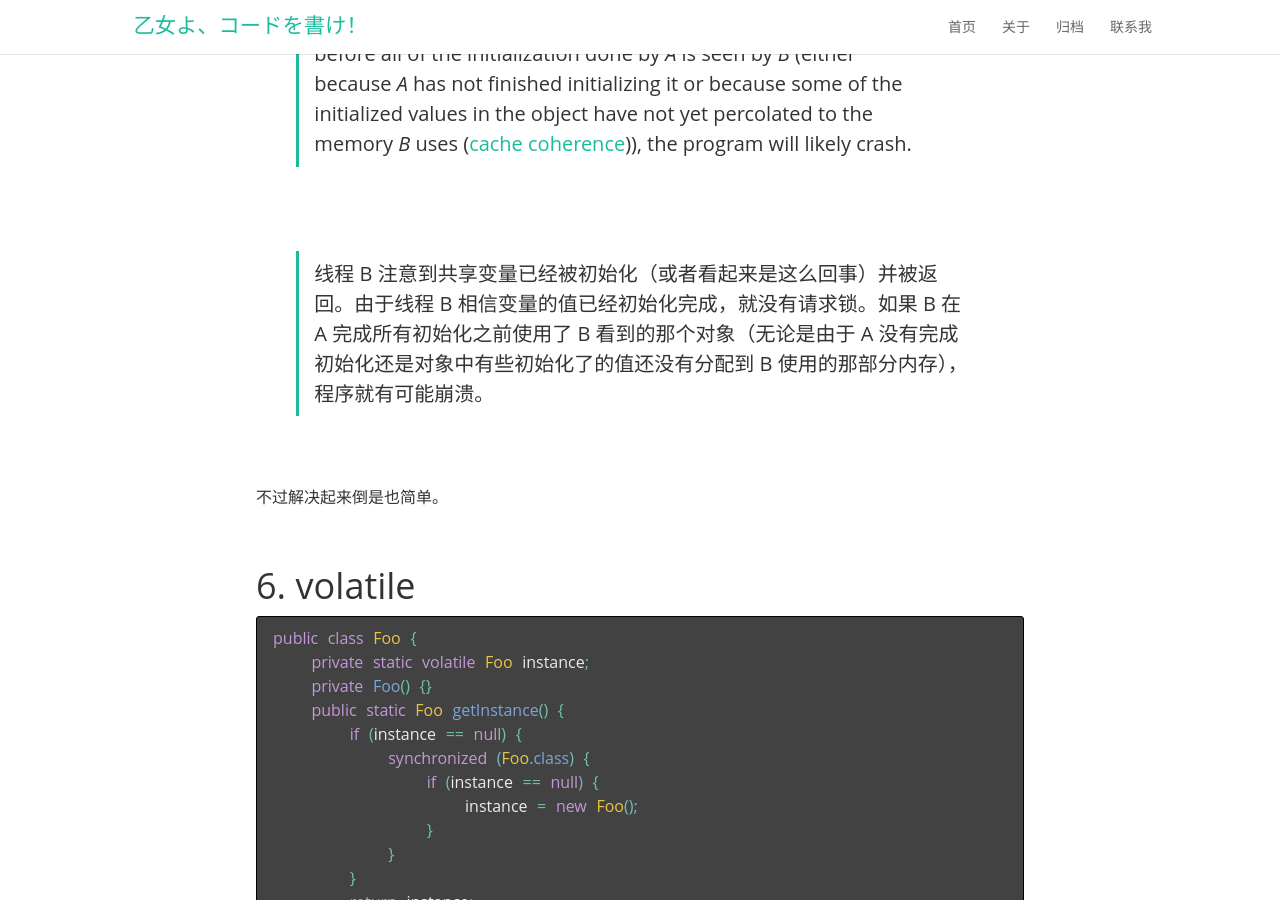
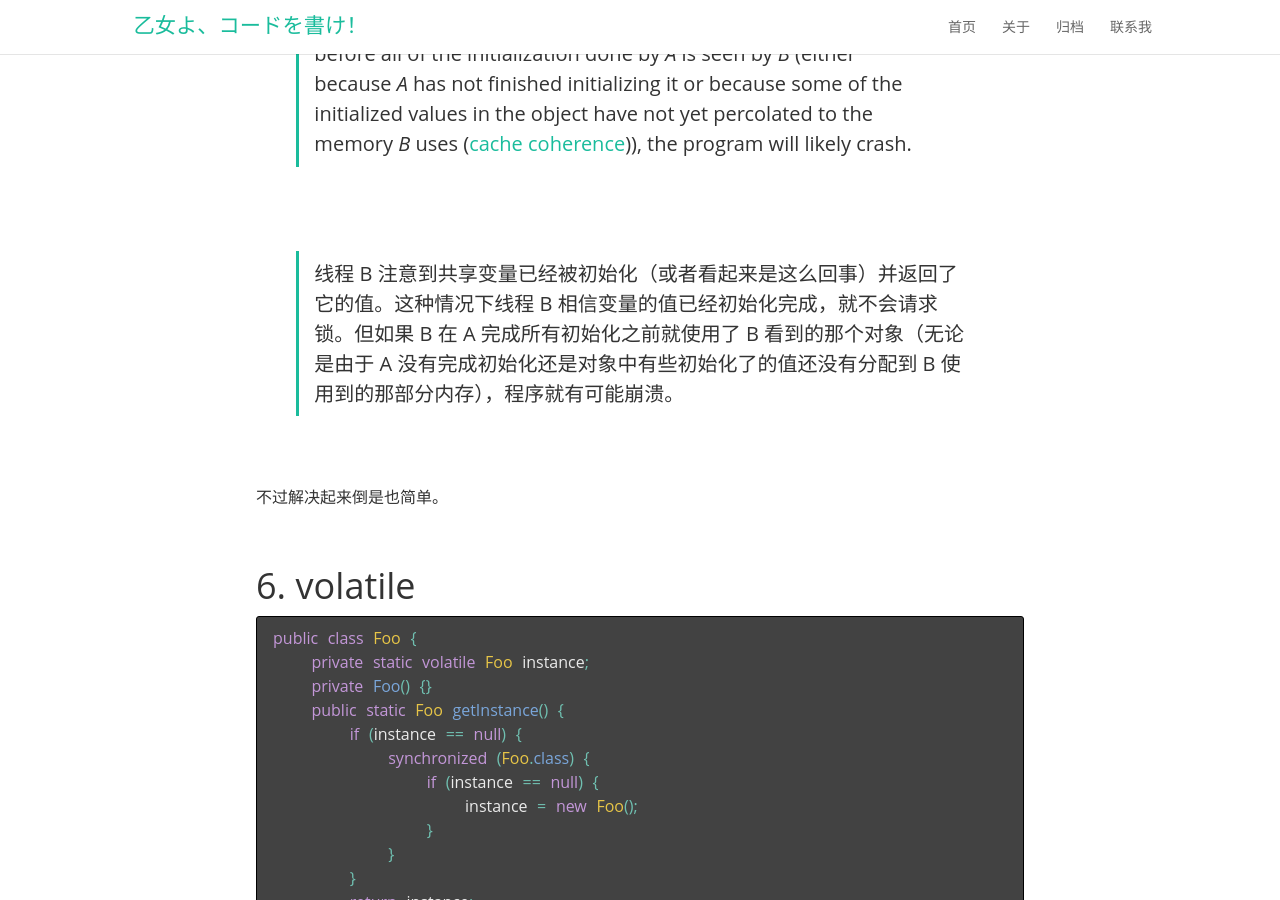
Before and after one commit to chihane/chihane.github.io, a Jekyll site: the page built from _posts/2016-01-14-life-was-like-a-box-of-chocolates.md, in a window 1280 px wide and 900 px high, scrolled down 3959 px. Built offline with Jekyll 4.4.1, drawn with Linux system fonts in a browser that asks for light colours; nearby versions of some CDN libraries; some web fonts are replaced; comment, search, counter and statistics services are not loaded.

Commit message:
修改病句

```diff
--- a/_posts/2016-01-14-life-was-like-a-box-of-chocolates.md
+++ b/_posts/2016-01-14-life-was-like-a-box-of-chocolates.md
@@ -174,7 +174,7 @@ public class Foo {
 
 <br>
 
-> 线程 B 注意到共享变量已经被初始化（或者看起来是这么回事）并被返回。由于线程 B 相信变量的值已经初始化完成，就没有请求锁。如果 B 在 A 完成所有初始化之前使用了 B 看到的那个对象（无论是由于 A 没有完成初始化还是对象中有些初始化了的值还没有分配到 B 使用的那部分内存），程序就有可能崩溃。
+> 线程 B 注意到共享变量已经被初始化（或者看起来是这么回事）并返回了它的值。这种情况下线程 B 相信变量的值已经初始化完成，就不会请求锁。但如果 B 在 A 完成所有初始化之前就使用了 B 看到的那个对象（无论是由于 A 没有完成初始化还是对象中有些初始化了的值还没有分配到 B 使用到的那部分内存），程序就有可能崩溃。
 
 <br>
 
```
